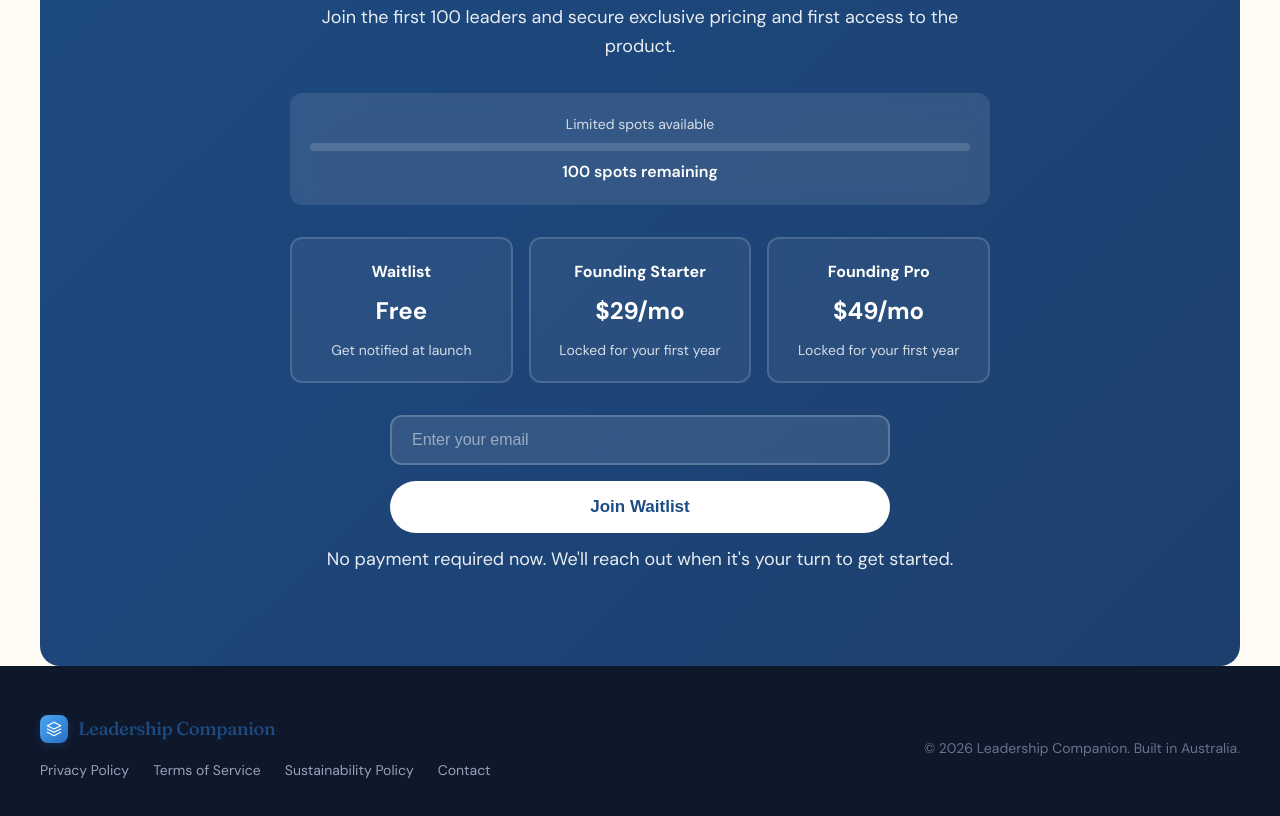
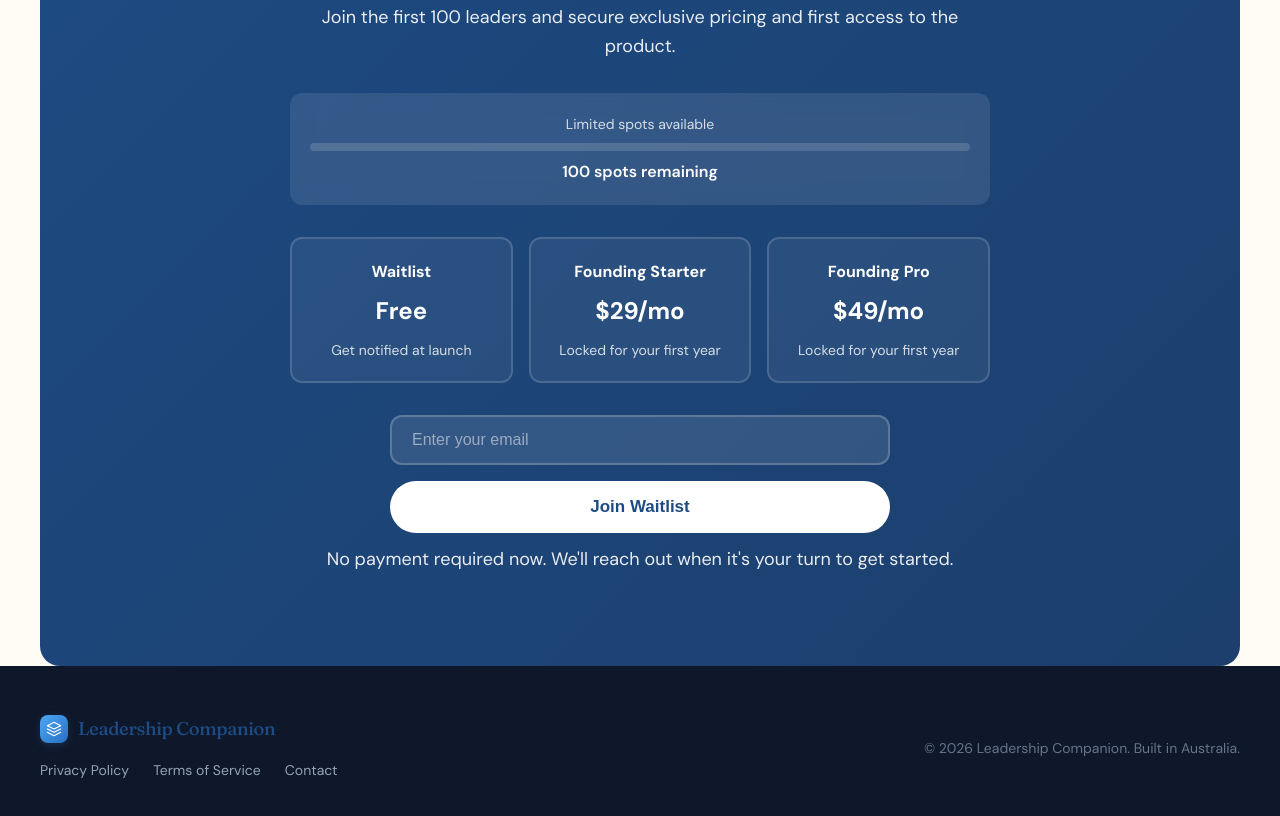
Before and after one commit to tobias915/leadership-companion, a website: page index.html in a window 1280 px wide. Shown: the part 4418-5234 px from the top of the page. Drawn offline with Linux system fonts and the light colour scheme; no server answers.

Commit message:
Fix: fixed em dashes added sustainability policy etc

```diff
--- a/index.html
+++ b/index.html
@@ -1218,7 +1218,6 @@
                 <div class="footer-links">
                     <a href="Leadership_Companion_Global_Data_Privacy_Policy_26022026.pdf" target="_blank" rel="noopener noreferrer">Privacy Policy</a>
                     <a href="Leadership_Companion_Terms_of_Service_26022026.pdf" target="_blank" rel="noopener noreferrer">Terms of Service</a>
-                    <a href="Leadership_Companion_Sustainability_Policy.pdf" target="_blank" rel="noopener noreferrer">Sustainability Policy</a>
                     <a href="/cdn-cgi/l/email-protection#cda5a8a1a1a28da1a8aca9a8bfbea5a4bdaea2a0bdaca3a4a2a3e3aea2a0">Contact</a>
                 </div>
             </div>
```
Also changed, not shown: 1 other file.
